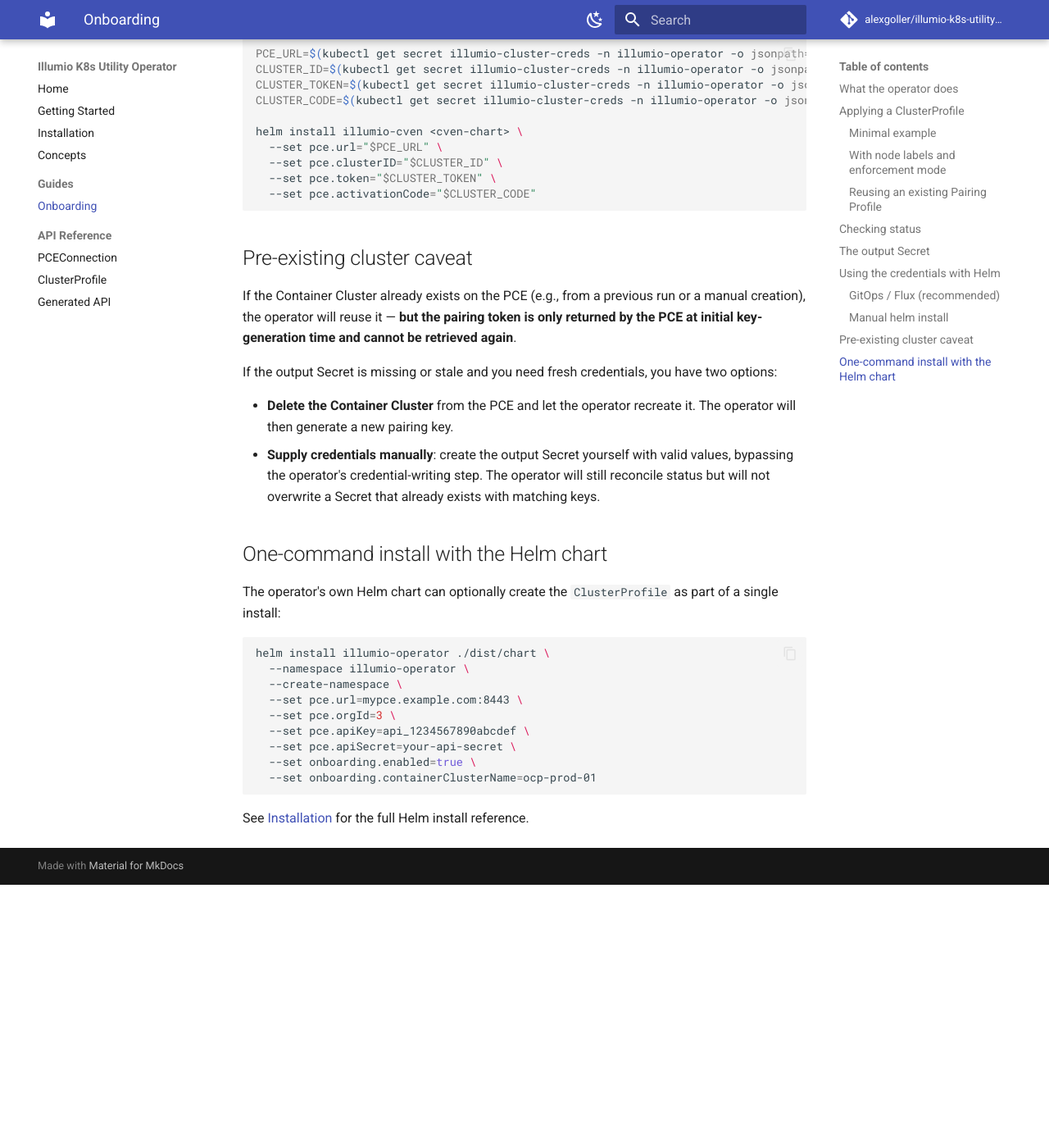
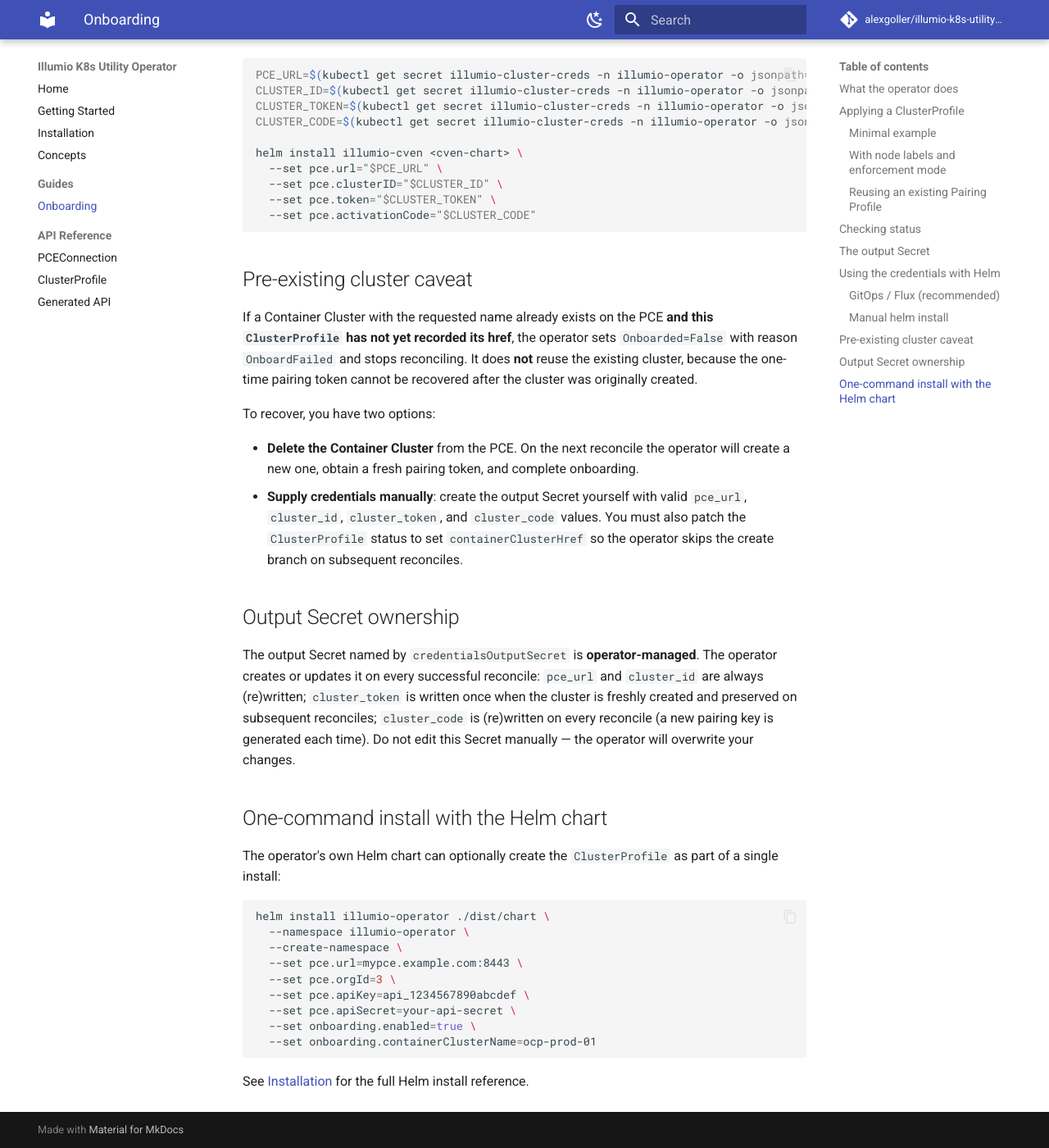
Before and after one commit to alexgoller/illumio-k8s-utility-operator, an MkDocs documentation site: the page built from docs/guides/onboarding.md, in a window 1280 px wide and 1400 px high, scrolled down 3723 px. Shown: the whole window at 82% size. Built offline with MkDocs 1.6.1 and Material for MkDocs 9.7.7, drawn with Linux system fonts in a browser that asks for light colours; comment, search, counter and statistics services are not loaded; before the commit the page ends 4802 px from its top, so only the background shows below that; some of the changed text lies outside the part shown.

Commit message:
fix: install.yaml CRD wiring, docs accuracy, chart orgId guard, and minor review fixes
- Wire ClusterProfile into config/crd/kustomization.yaml and PROJECT so
  make build-installer includes both CRDs in dist/install.yaml (fixes I2+M9)
- Correct onboarding.md: fail-fast on pre-existing cluster, operator-managed
  Secret ownership (fixes I1)
- Add onboarding.name row to installation.md Helm values table with
  cluster-scoped uniqueness note (fixes M8)
- Add orgId>0 guard in pceconnection.yaml chart template (fixes M4)
- Broaden PCEConnectionNotReady message to cover missing credentials Secret (fixes M3)
- Add compile-time var _ OnboardingClient = (*pce.Client)(nil) assert (fixes M6)
- Assert ExternalDataSet/ExternalDataReference in TestCreateContainerCluster (carryover #1)

Co-Authored-By: Claude Sonnet 4.6 <noreply@anthropic.com>

```diff
--- a/docs/guides/onboarding.md
+++ b/docs/guides/onboarding.md
@@ -7,7 +7,7 @@ A `ClusterProfile` tells the operator to register this Kubernetes cluster with t
 When you create a `ClusterProfile`:
 
 1. Reads the referenced `PCEConnection` and waits for it to be `Connected`.
-2. Calls the PCE API to ensure a **Container Cluster** with the specified name exists (creates it if missing; reuses the existing one if the name is already taken).
+2. Calls the PCE API to create a **Container Cluster** with the specified name. If a cluster with that name already exists and the operator has not yet recorded its href, onboarding fails (see [Pre-existing cluster caveat](#pre-existing-cluster-caveat)).
 3. Ensures a **node Pairing Profile** exists — either creating one with the supplied labels and enforcement mode, or reusing an existing profile by name.
 4. Calls the PCE to **generate a pairing key** for that profile.
 5. Writes the credentials to a Kubernetes Secret in the operator's namespace (key: `credentialsOutputSecret`).
@@ -166,12 +166,16 @@ helm install illumio-cven <cven-chart> \
 
 ## Pre-existing cluster caveat
 
-If the Container Cluster already exists on the PCE (e.g., from a previous run or a manual creation), the operator will reuse it — **but the pairing token is only returned by the PCE at initial key-generation time and cannot be retrieved again**.
+If a Container Cluster with the requested name already exists on the PCE **and this `ClusterProfile` has not yet recorded its href**, the operator sets `Onboarded=False` with reason `OnboardFailed` and stops reconciling. It does **not** reuse the existing cluster, because the one-time pairing token cannot be recovered after the cluster was originally created.
 
-If the output Secret is missing or stale and you need fresh credentials, you have two options:
+To recover, you have two options:
 
-- **Delete the Container Cluster** from the PCE and let the operator recreate it. The operator will then generate a new pairing key.
-- **Supply credentials manually**: create the output Secret yourself with valid values, bypassing the operator's credential-writing step. The operator will still reconcile status but will not overwrite a Secret that already exists with matching keys.
+- **Delete the Container Cluster** from the PCE. On the next reconcile the operator will create a new one, obtain a fresh pairing token, and complete onboarding.
+- **Supply credentials manually**: create the output Secret yourself with valid `pce_url`, `cluster_id`, `cluster_token`, and `cluster_code` values. You must also patch the `ClusterProfile` status to set `containerClusterHref` so the operator skips the create branch on subsequent reconciles.
+
+## Output Secret ownership
+
+The output Secret named by `credentialsOutputSecret` is **operator-managed**. The operator creates or updates it on every successful reconcile: `pce_url` and `cluster_id` are always (re)written; `cluster_token` is written once when the cluster is freshly created and preserved on subsequent reconciles; `cluster_code` is (re)written on every reconcile (a new pairing key is generated each time). Do not edit this Secret manually — the operator will overwrite your changes.
 
 ## One-command install with the Helm chart
 
```
Also changed, not shown: docs/installation.md (+1 -0 lines), 8 other files.
